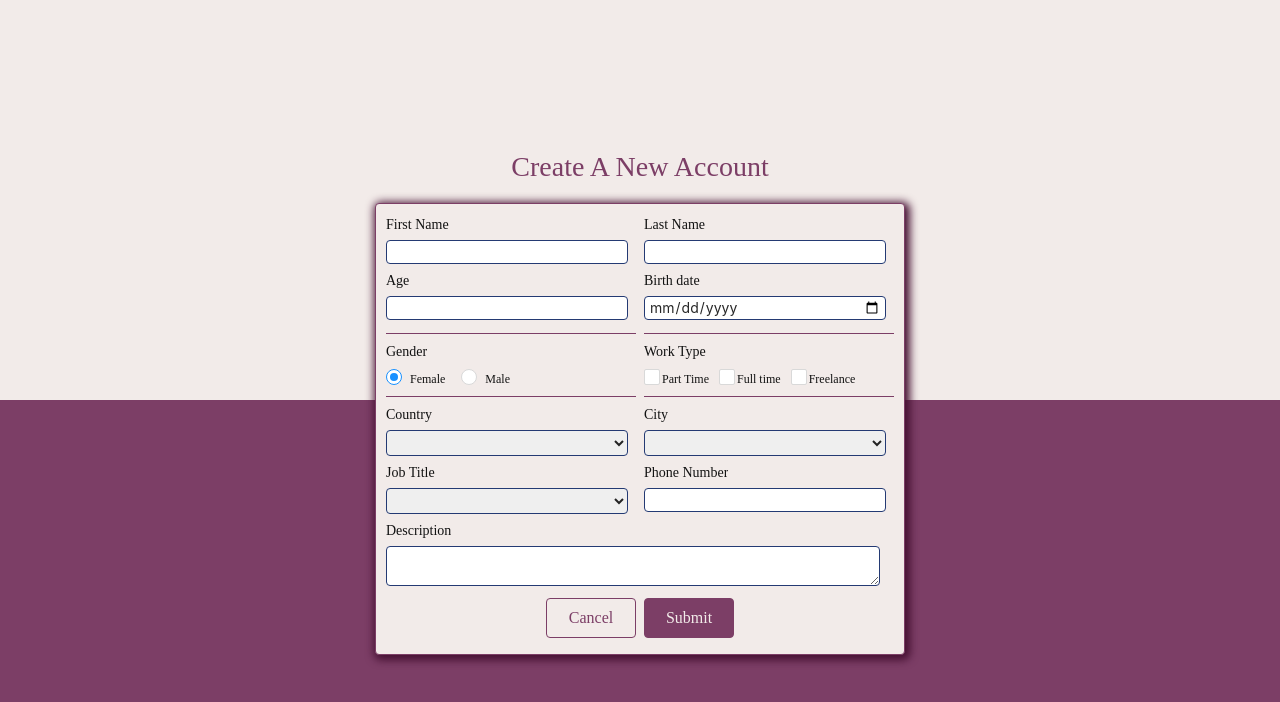
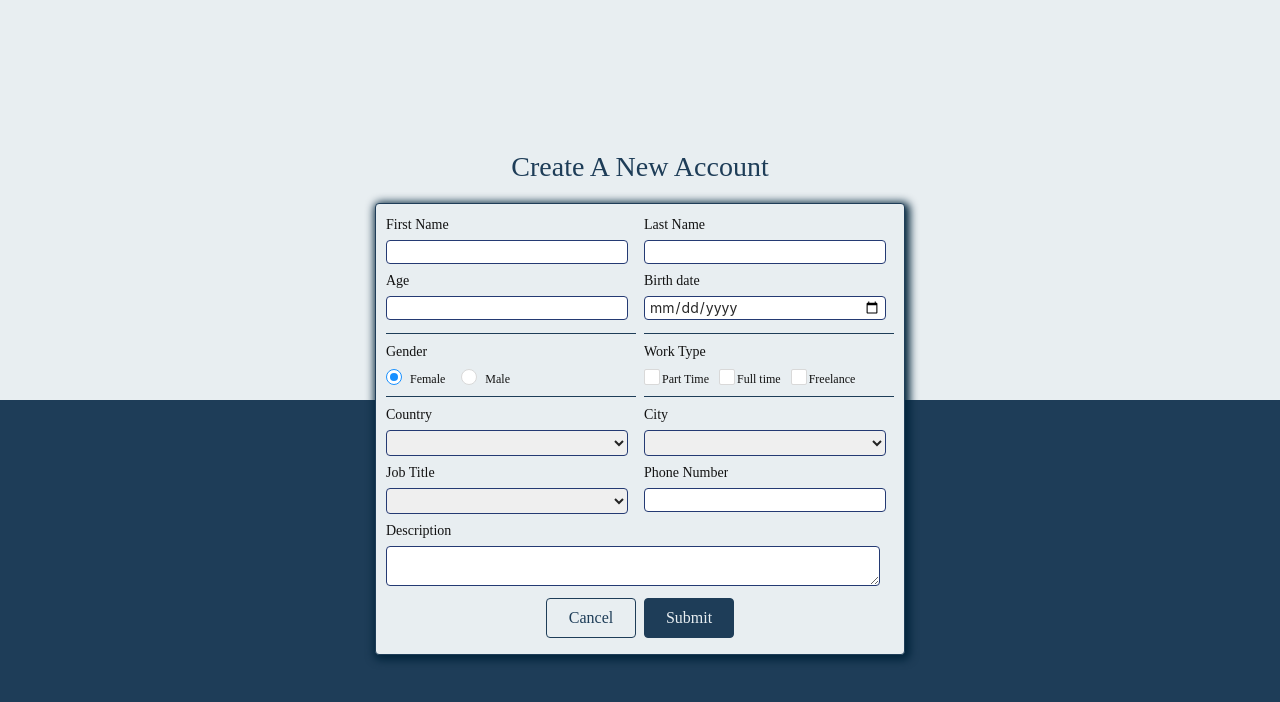
Before and after one commit to NasrinLatifi/Alopeyk-challenge, a React (Create React App) app: page /account in a window 1280 px wide. Shown: the top 702 px of the page. Built offline with nearby package versions, Linux system fonts and the light colour scheme.

Commit message:
add map component

```diff
--- a/package.json
+++ b/package.json
@@ -9,10 +9,12 @@
     "@testing-library/user-event": "^13.5.0",
     "antd": "^4.21.5",
     "formik": "^2.2.9",
+    "leaflet": "^1.9.2",
     "node-sass": "^7.0.1",
     "react": "^18.2.0",
     "react-dom": "^18.2.0",
     "react-highlight-words": "^0.18.0",
+    "react-leaflet": "^4.1.0",
     "react-router-dom": "^6.3.0",
     "react-scripts": "5.0.1",
     "uuidv4": "^6.2.13",
--- a/public/index.html
+++ b/public/index.html
@@ -2,7 +2,7 @@
 <html lang="en" style="height:100%;">
   <head>
     <meta charset="utf-8" />
-    <link rel="icon" href="%PUBLIC_URL%/favicon.ico" />
+    <link rel="icon" href="%PUBLIC_URL%/logo1.png" />
     <meta name="viewport" content="width=device-width, initial-scale=1" />
     <meta name="theme-color" content="#000000" />
     <meta
--- a/src/App.js
+++ b/src/App.js
@@ -1,5 +1,6 @@
 import { createContext, useState } from "react";
 import "./App.css";
+import MainMap from "./Components/MainMap";
 import RouteManager from "./RouteManager";
 
 export const TableContext = createContext();
@@ -10,6 +11,7 @@ function App() {
     <TableContext.Provider value={{ tableState, setTableState }}>
       <RouteManager />
     </TableContext.Provider>
+    // <MainMap />
   );
 }
 
--- a/src/Components/CheckBox/_checkbox.scss
+++ b/src/Components/CheckBox/_checkbox.scss
@@ -1,7 +1,7 @@
 .check-box-group-wrapper {
   width: 250px;
   hr {
-    background-color: #7C3E66;
+    background-color: #1E3D58;
     border: none;
     height: 1px;
   }
--- a/src/Components/Form/_form.scss
+++ b/src/Components/Form/_form.scss
@@ -1,13 +1,13 @@
 .form-container {
   padding: 10px;
-  background-color: #f2ebe9;
-  box-shadow :2px 2px 9px 3px #441031;
+  background-color: #E8EEF1;
+  box-shadow :2px 2px 9px 3px #02243b;
   border-radius: 4px;
   width: 530px;
   display: flex;
   flex-wrap: wrap;
   justify-content: space-between;
-  border: #7c3e66 1px solid;
+  border: #1E3D58 1px solid;
   .button-container {
     display: flex;
     align-items: center;
@@ -18,7 +18,7 @@
       height: 40px;
       width: 90px;
       border-radius: 4px;
-      border: #7c3e66 1px solid;
+      border: #1E3D58 1px solid;
       font-size: 16px;
       font-family: cursive;
       font-weight: 500;
@@ -27,14 +27,14 @@
       justify-content: center;
     }
     .cancel-button {
-      background-color: #f2ebe9;
-      color: #7c3e66;
+      background-color: #E8EEF1;
+      color: #1E3D58;
     }
 
     .submit-button {
       margin-left: 8px;
-      background-color: #7c3e66;
-      color: #f2ebe9;
+      background-color: #1E3D58;
+      color: #E8EEF1;
     }
   }
 }
--- a/src/Components/MainInput/_mainInput.scss
+++ b/src/Components/MainInput/_mainInput.scss
@@ -46,7 +46,7 @@
     padding: 0 4px;
     max-width: 242px;
     &:focus {
-      border-color: #7c3e66;
+      border-color: #1E3D58;
     }
   }
   .text-area-input-style {
@@ -61,7 +61,7 @@
     max-width: 494px;
     max-height: 90px;
     &:focus {
-      border-color: #7c3e66;
+      border-color: #1E3D58;
     }
   }
 }
--- /dev/null
+++ b/src/Components/MainMap/index.jsx
@@ -0,0 +1,69 @@
+import React, { useState } from "react";
+import "./_mainMap.scss";
+import { MapContainer } from "react-leaflet/MapContainer";
+import { TileLayer } from "react-leaflet/TileLayer";
+import { Marker } from "react-leaflet/Marker";
+import { Popup } from "react-leaflet/Popup";
+import { useMap, useMapEvents } from "react-leaflet/hooks";
+
+/**
+ * we use HTML input
+ * @param {object} props
+ * @returns input element with label
+ */
+const MainMap = (props) => {
+  const { label, onChange, values } = props;
+
+  /****************************** ELMENTS *****************************************/
+  return (
+    <div className="main-input-wrapper">
+      <div className="text-container">
+        <span className="label-style">{label}</span>
+      </div>
+      <MapContainer
+        center={values || [35.7, 51.3]}
+        zoom={13}
+        scrollWheelZoom={false}
+      >
+        <TileLayer
+          attribution='&copy; <a href="https://www.openstreetmap.org/copyright">OpenStreetMap</a> contributors'
+          url="https://{s}.tile.openstreetmap.org/{z}/{x}/{y}.png"
+        />
+        <LocationMarker onChange={onChange} />
+      </MapContainer>
+    </div>
+  );
+};
+
+export default MainMap;
+
+function LocationMarker({ onChange }) {
+  const [position, setPosition] = useState(null);
+  let clickTimeOut = null;
+  const map = useMapEvents({
+    click(e) {
+      if (clickTimeOut) {
+        clearTimeout(clickTimeOut);
+        clickTimeOut = null;
+        map.locate();
+      } else {
+        clickTimeOut = setTimeout(() => {
+          setPosition(e.latlng);
+        }, 300);
+      }
+    },
+    locationfound(e) {
+      console.log("locationfound");
+      map.flyTo(e.latlng, map.getZoom());
+    },
+  });
+
+  if (!position) return null;
+  console.log("onChange",onChange);
+  onChange?.(position);
+  return (
+    <Marker position={position}>
+      <Popup>You are here</Popup>
+    </Marker>
+  );
+}
--- a/src/Components/RadioGroup/_radioGroup.scss
+++ b/src/Components/RadioGroup/_radioGroup.scss
@@ -1,7 +1,7 @@
 .radio-group-wrapper {
   width: 250px;
   hr {
-    background-color: #7C3E66;
+    background-color: #1E3D58;
     border: none;
     height: 1px;
   }
@@ -43,8 +43,8 @@
         cursor:pointer;
     }
     .ant-radio-input{
-        background-color: #7C3E66 ;
-        border-color:#7C3E66 ;
+        background-color: #1E3D58 ;
+        border-color:#1E3D58 ;
         cursor:pointer;
     }
   }
--- a/src/Views/Account/_account.scss
+++ b/src/Views/Account/_account.scss
@@ -12,12 +12,12 @@
     justify-content: center;
     align-items: center;
     width: 100%;
-     background-color: #F2EBE9;
+     background-color: #E8EEF1;
   }
   .second-part {
     display: flex;
     flex: 1;
-    background-color: #7C3E66;
+    background-color: #1E3D58;
     width: 100%;
     justify-content: center;
   }
@@ -26,7 +26,7 @@
     align-items: center;
     flex-direction: column;
     h1 {
-      color: #7C3E66;
+      color: #1E3D58;
       font-family: cursive;
     }
     position: absolute;
--- a/src/Views/Home/_home.scss
+++ b/src/Views/Home/_home.scss
@@ -5,7 +5,7 @@
   width: 100%;
   height: 100%;
   padding: 6px;
-  background-color: #f2ebe9;
+  background-color: #E8EEF1;
   .button-container {
     display: flex;
     padding: 4px 0;
@@ -13,45 +13,45 @@
     button {
       height: 40px;
       border-radius: 4px;
-      border: #7c3e66 1px solid;
+      border: #1E3D58 1px solid;
       font-size: 16px;
       font-family: cursive;
       font-weight: 500;
       display: flex;
       align-items: center;
       justify-content: center;
-      background-color: #7c3e66;
-      color: #f2ebe9;
+      background-color: #1E3D58;
+      color: #E8EEF1;
     }
   }
   .white-button {
     height: 30px;
     width: 60px;
     border-radius: 4px;
-    border: #7c3e66 1px solid;
+    border: #1E3D58 1px solid;
     font-size: 14px;
     font-family: cursive;
     font-weight: 500;
     display: flex;
     align-items: center;
     justify-content: center;
-    background-color: #f2ebe9;
-    color: #7c3e66;
+    background-color: #E8EEF1;
+    color: #1E3D58;
     margin-bottom: 4px;
   }
   .dark-button {
     height: 30px;
     width: 60px;
     border-radius: 4px;
-    border: #7c3e66 1px solid;
+    border: #1E3D58 1px solid;
     font-size: 14px;
     font-family: cursive;
     font-weight: 500;
     display: flex;
     align-items: center;
     justify-content: center;
-    background-color: #7c3e66;
-    color: #f2ebe9;
+    background-color: #1E3D58;
+    color: #E8EEF1;
     margin-bottom: 4px;
   }
 }
```
Also changed, not shown: public/logo1.png (added), src/Components/MainMap/_mainMap.scss (added).
